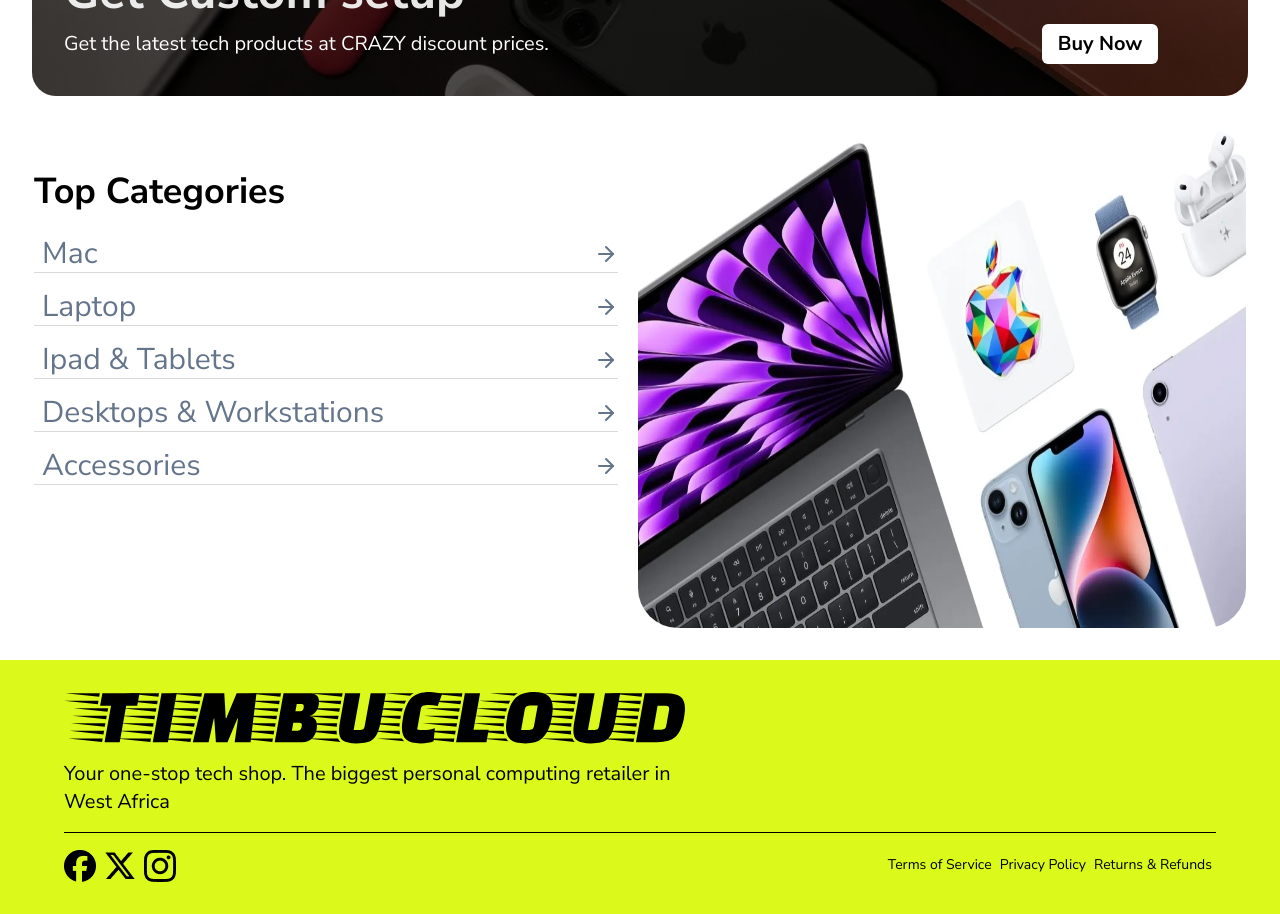
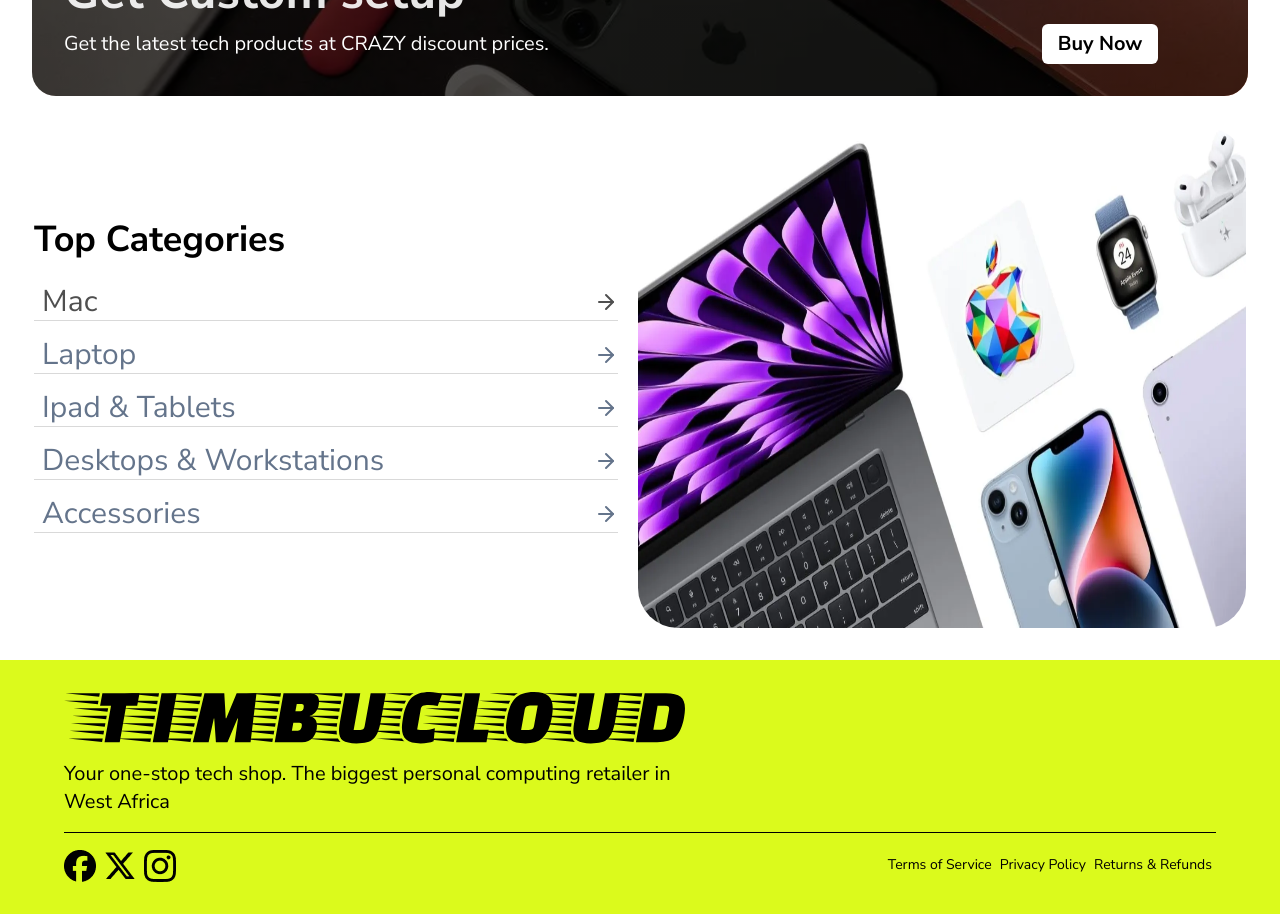
Before and after one commit to Patrick-Chukwu/timbucloud, a React (Vite) app: page / in a window 1280 px wide. Shown: the part 2280-3194 px from the top of the page. Built offline with nearby package versions, Linux system fonts and the light colour scheme.

Commit message:
edit top category color

```diff
--- a/src/index.css
+++ b/src/index.css
@@ -33,7 +33,7 @@
       --accent: 210 40% 96.1%;
       --accent-foreground: 222.2 47.4% 11.2%;
 
-      --destructive: 0 84.2% 60.2%;
+      --destructive: 0, 0%, 31%;
       --destructive-foreground: 210 40% 98%;
 
       --border: 0, 0%, 30.59%%;
--- a/src/pages/Home.jsx
+++ b/src/pages/Home.jsx
@@ -135,9 +135,9 @@
       </div>
       </section>
       <section className="flex justify-center flex-col lg:flex-row items-start lg:items-start w-[95%] mx-auto my-8 gap-4">
-        <div className="flex flex-col items-start justify-center gap-4  h-[400px] lg:w-[48%] w-[90%] mx-auto py-10">
+        <div className="flex flex-col items-start justify-center gap-4  h-[400px] lg:mt-12 lg:w-[48%] w-[90%] mx-auto py-10">
           <h3 className='text-4xl font-bold text-foreground mb-2'>Top Categories</h3>
-          <div className="flex gap-4 justify-between items-center w-full border-b border-secondary text-muted-foreground hover:text-foreground">
+          <div className="flex gap-4 justify-between items-center w-full border-b border-secondary text-destructive hover:text-foreground">
           <p className=" px-2  font-normal text-3xl  ">Mac</p>
           <ArrowRight className=''/>
           </div>
@@ -151,7 +151,7 @@
           </div>
           <div className="flex gap-4 justify-between items-center w-full border-b border-secondary text-muted-foreground hover:text-foreground">
           <p className=" px-2  font-normal text-3xl  ">Desktops & Workstations</p>
-          <ArrowRight className=''/>
+          <ArrowRight/>
           </div>
           <div className="flex gap-4 justify-between items-center w-full border-b border-secondary text-muted-foreground hover:text-foreground">
           <p className=" px-2  font-normal text-3xl  ">Accessories</p>
```
